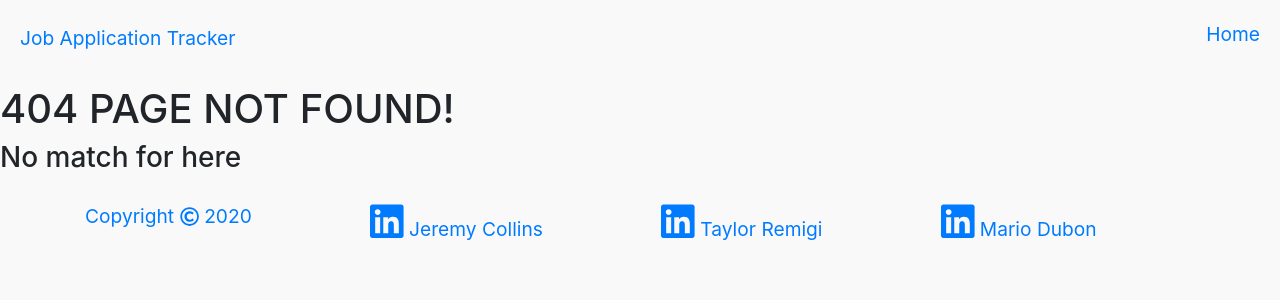
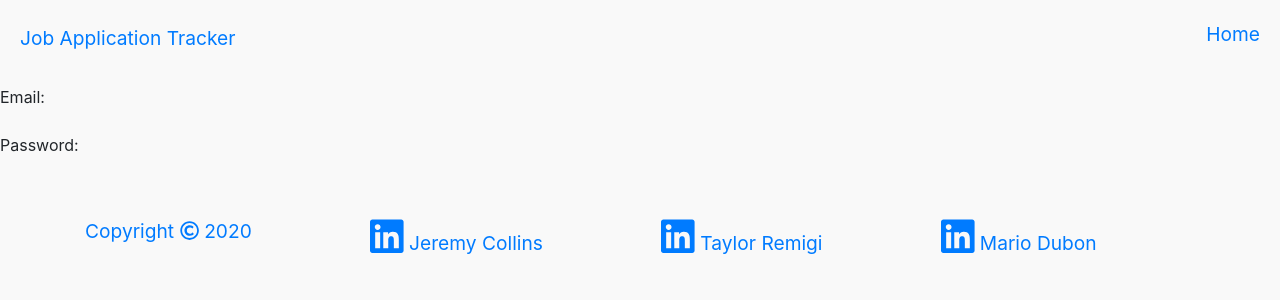
Before and after one commit to garves44/p2-application-tracker, a React (Create React App) app in the folder views/: page /login in a window 1280 px wide. Before the commit this address had no page. Shown: the top 300 px of the page. Built offline with nearby package versions, Linux system fonts and the light colour scheme.

Commit message:
added login components working on login page

```diff
--- a/views/package.json
+++ b/views/package.json
@@ -11,7 +11,10 @@
     "@testing-library/jest-dom": "^4.2.4",
     "@testing-library/react": "^9.5.0",
     "@testing-library/user-event": "^7.2.1",
+    "axios": "^0.19.2",
     "bootstrap": "^4.5.2",
+    "jquery": "^3.5.1",
+    "mobx": "^5.15.5",
     "react": "^16.13.1",
     "react-bootstrap": "^1.3.0",
     "react-dom": "^16.13.1",
--- a/views/src/App.js
+++ b/views/src/App.js
@@ -1,11 +1,15 @@
 import React from "react";
 import ReactDOM from "react-dom";
-import { BrowserRouter as Router, Route, Switch, useLocation } from "react-router-dom";
-
+import {
+  BrowserRouter as Router,
+  Route,
+  Switch,
+  useLocation,
+} from "react-router-dom";
 
 // Styling
 import { GlobalStyle } from "./styled/Global";
-import 'bootstrap/dist/css/bootstrap.min.css';
+import "bootstrap/dist/css/bootstrap.min.css";
 
 import Header from "./components/Header";
 import Footer from "./components/Footer";
@@ -13,6 +17,13 @@ import Footer from "./components/Footer";
 //Pages
 import Home from "./pages/Home";
 import notFound from "./pages/notFound";
+import Login from "./pages/Login";
+import Contact from "./pages/Contact";
+import Signup from "./pages/Signup";
+import Resume from "./pages/Resume";
+
+//Utilities
+import UserStore from "./store/UserStore";
 
 function App() {
   return (
@@ -23,8 +34,12 @@ function App() {
 
         <Switch>
           <Route exact path="/" component={Home} />
+          <Route exact path="/login" component={Login} />
+          <Route exact path="/contact" component={Contact} />
+          <Route exact path="/signup" component={Signup} />
+          <Route exact path="/resume" component={Resume} />
+
           <Route path="*" component={notFound} />
-
         </Switch>
 
         <Footer />
--- a/views/src/pages/Login.js
+++ b/views/src/pages/Login.js
@@ -1,7 +1,73 @@
 import React from "react";
 
 const Login = () => {
-  return <div></div>;
+  return (
+    <div>
+      <form>
+        <div className="form-group row">
+          <label className="col-sm-4 form-label" htmlFor="username">
+            Email:
+          </label>
+          <div className="col-sm-8 input-group">
+            {/* <input
+              className="form-input"
+              type="text"
+              id="username"
+              name="username"
+              placeholder="Username"
+              // // value={loginForm.username}
+              // // onChange={(event) => {
+              // //   const { name, value } = event.target;
+              // //   setLoginForm((prevState) => ({
+              // //     ...prevState,
+              //     [name]: value,
+              //   }));
+              // }}
+              onKeyUp={() => validateForm()}
+            /> */}
+          </div>
+        </div>
+        <div className="form-group row">
+          <label className="col-sm-4 form-label" htmlFor="password">
+            Password:{" "}
+          </label>
+          <div className="col-sm-8 input-group">
+            {/* <input
+              className="form-input"
+              name="password"
+              type="password"
+              placeholder="password"
+              value={loginForm.password}
+              onChange={(event) => {
+                const { name, value } = event.target;
+                setLoginForm((prevState) => ({
+                  ...prevState,
+                  [name]: value,
+                }));
+              }}
+              onKeyUp={() => validateForm()}
+            /> */}
+          </div>
+        </div>
+        <div className="form-group row">
+          <span className="col-sm-12 input-group-btn text-right">
+            {/* <button
+              className="btn btn-dark form-input"
+              onClick={(e) => {
+                e.preventDefault();
+                if (loginForm.validate_form) {
+                  handleLoginSubmit(loginForm);
+                }
+              }}
+              type="submit"
+            >
+              <FontAwesomeIcon icon={faUser} /> Login
+            </button> */}
+          </span>
+        </div>
+      </form>
+    </div>
+  );
 };
 
 export default Login;
--- /dev/null
+++ b/views/src/store/UserStore.js
@@ -0,0 +1,13 @@
+import { extendObservable } from "mobx";
+
+class UserStore {
+  constructor() {
+    extendObservable(this, {
+      loading: true,
+      isLoggedIn: false,
+      username: "",
+    });
+  }
+}
+
+export default new UserStore();
```
Also changed, not shown: views/src/components/Home/Home.js (deleted, +0 -9 lines), views/src/components/InputField/index.js (added, +7 -0 lines), views/src/components/LoginForm/index.js (added, +9 -0 lines), views/src/components/SubmitButton/index.js (added, +7 -0 lines), views/src/utils/index.js (added, +31 -0 lines), views/src/utils/API.js (added), 2 other files (tests, documents, lock files or other folders).
